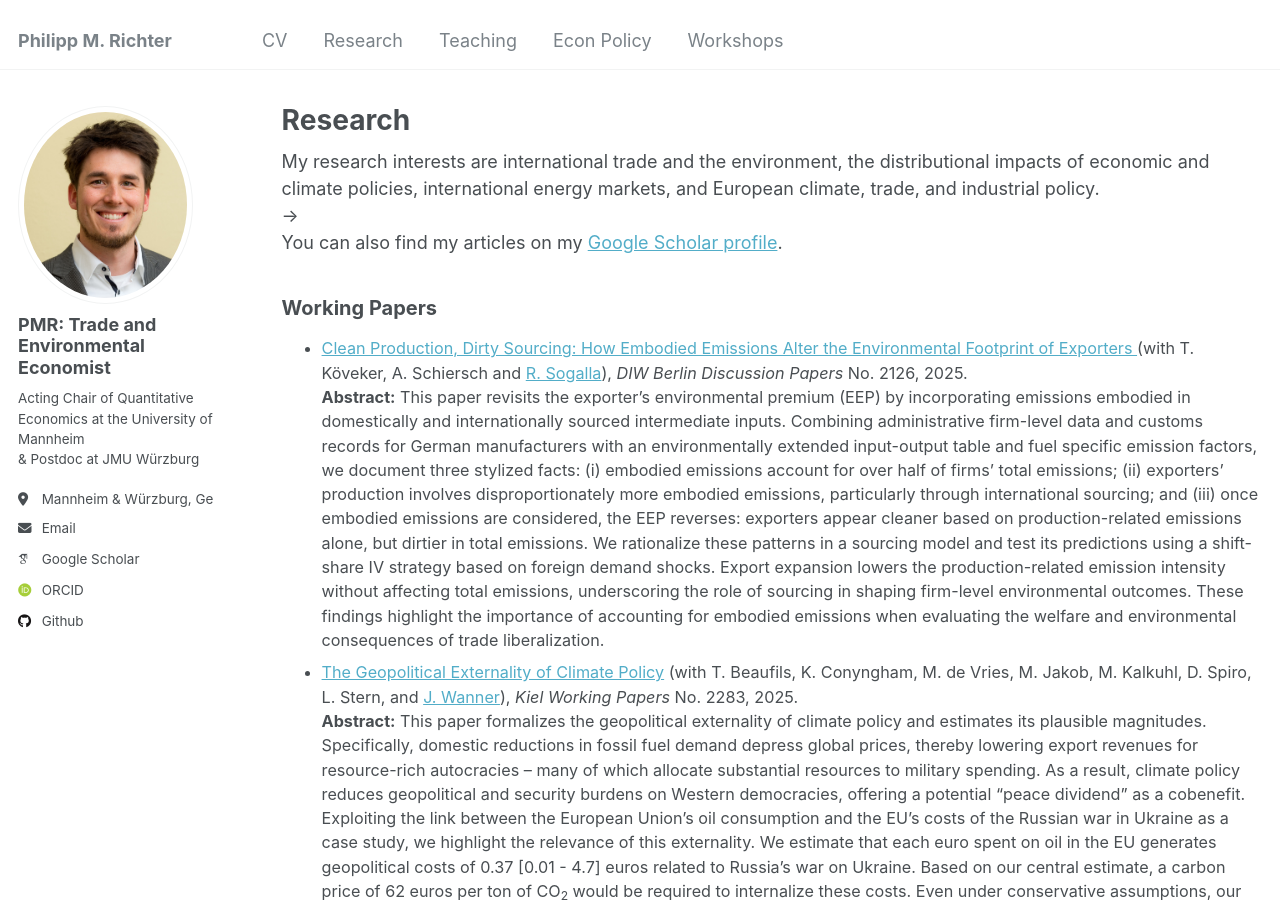
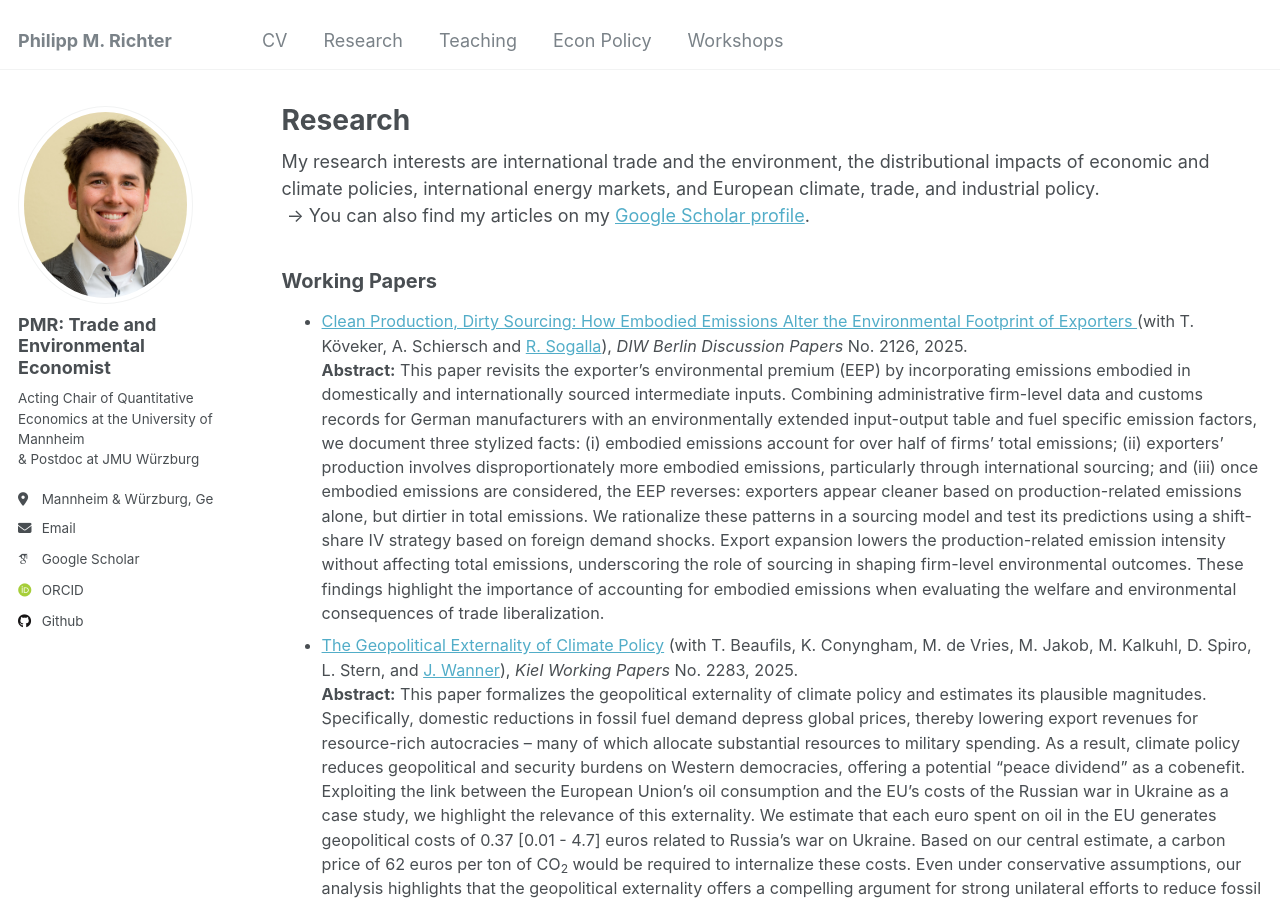
Before and after one commit to PhMRichter/PhMRichter.github.io, a Jekyll site: the page built from _pages/research.html, in a window 1280 px wide and 900 px high. Built offline with Jekyll 4.4.1, drawn with Linux system fonts in a browser that asks for light colours; some web fonts are replaced.

Commit message:
Update research.html

```diff
--- a/_pages/research.html
+++ b/_pages/research.html
@@ -6,8 +6,8 @@ author_profile: true
 ---
 
 My research interests are international trade and the environment, the distributional impacts of economic and climate policies, international energy markets, and European climate, trade, and industrial policy.
-<br> → {% if site.author.googlescholar %}
-  <div class="wordwrap">You can also find my articles on my <a href="{{site.author.googlescholar}}">Google Scholar profile</a>.</div>
+<br> {% if site.author.googlescholar %}
+  <div class="wordwrap"> → You can also find my articles on my <a href="{{site.author.googlescholar}}">Google Scholar profile</a>.</div>
 {% endif %}
 
 
```
